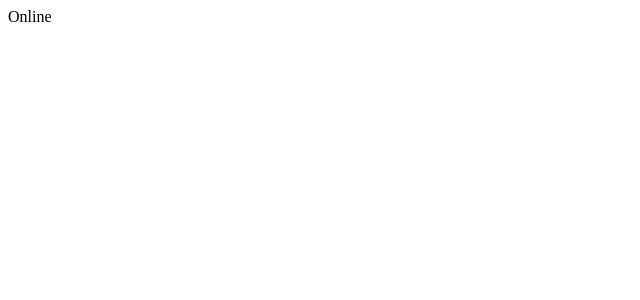
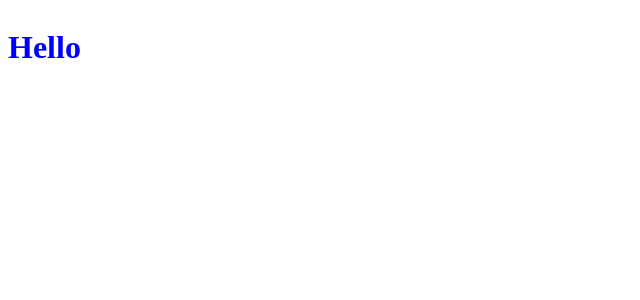
Before and after one commit to tlsrb100/custom_hooks, a React (Create React App) app: page / in a window 1280 px wide. Shown: the top 300 px of the page, without its empty margins (0-640 px from the left). Built offline with nearby package versions, Linux system fonts and the light colour scheme.

Commit message:
Feat: useScroll 추가
* 스크롤 x,y 상태값 useState 생성
* useEffect로 window(브라우저)에 scroll 이벤트 리스너 추가
* clean-up 함수로 scroll 이벤트 리스너 제거
* 이벤트시 콜백함수로 스크롤 값 setState로 재렌더링

```diff
--- a/src/App.js
+++ b/src/App.js
@@ -1,9 +1,13 @@
-import useNetwork from './hooks/useNetwork';
+import useScroll from './hooks/useScroll';
 function App() {
-  const handleNetworkChange = (online) =>
-    console.log(online ? 'Online' : 'Offline');
-  const onLine = useNetwork(handleNetworkChange);
-  return <div className='App'>{onLine ? 'Online' : 'Offline'}</div>;
+  const { y } = useScroll();
+  return (
+    <div className='App' style={{ height: '1000vh' }}>
+      <h1 style={{ position: 'fixed', color: y > 100 ? 'red' : 'blue' }}>
+        Hello
+      </h1>
+    </div>
+  );
 }
 
 export default App;
--- /dev/null
+++ b/src/hooks/useScroll.js
@@ -0,0 +1,18 @@
+import { useState, useEffect } from 'react';
+const useScroll = () => {
+  const [state, setState] = useState({ x: 0, y: 0 });
+
+  const onScroll = () => {
+    console.log(window.scrollY, window.scrollX);
+    setState({ y: window.scrollY, x: window.scrollX });
+  };
+  useEffect(() => {
+    window.addEventListener('scroll', onScroll);
+    return () => {
+      window.removeEventListener('scroll', onScroll);
+    };
+  }, []);
+  return state;
+};
+
+export default useScroll;
```
